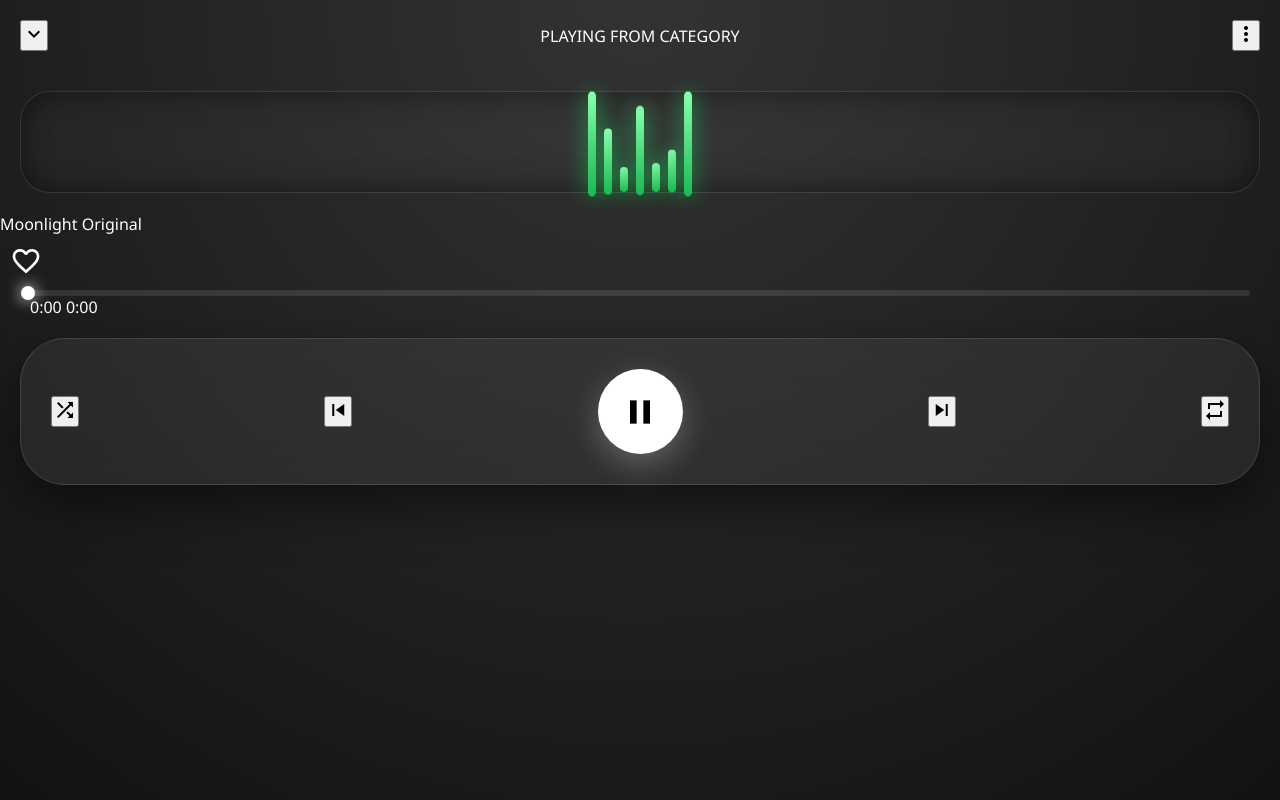
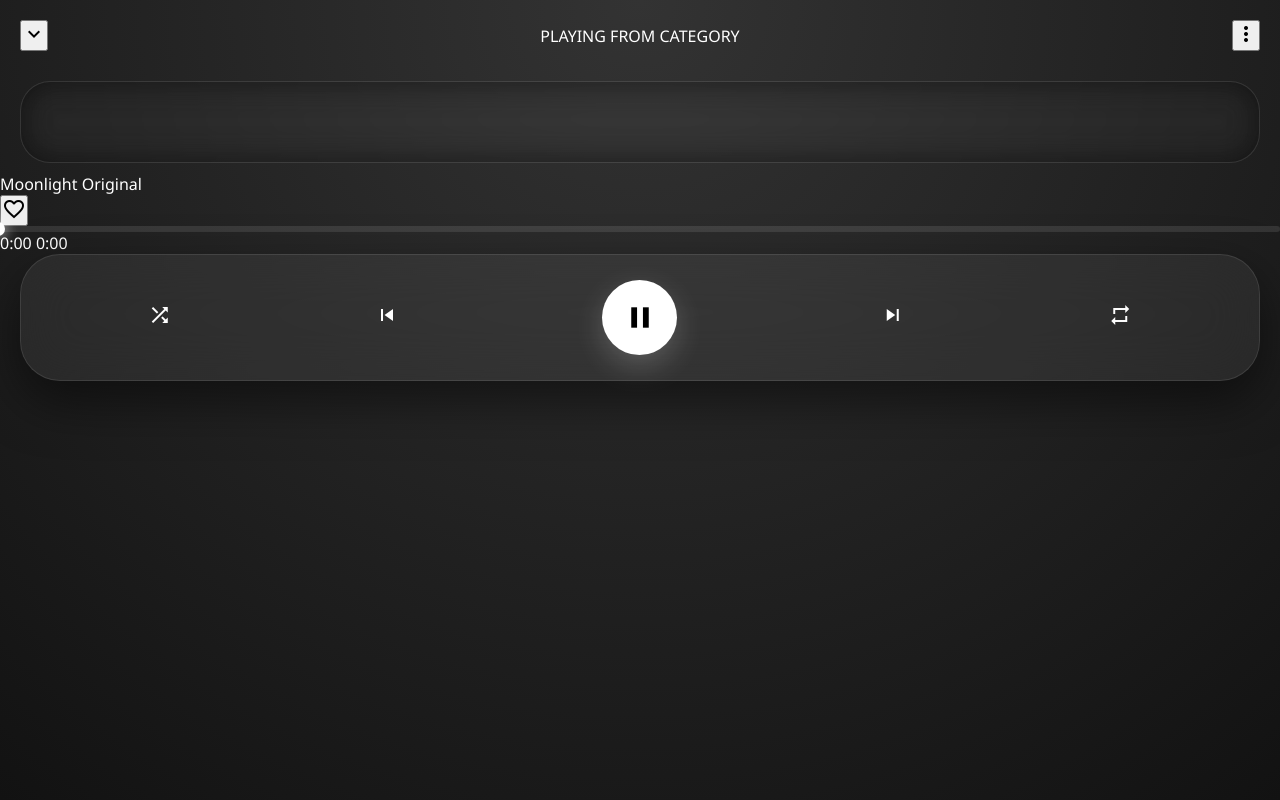
Before and after one commit to crazyinsan03-web/moonlight-studio, a Flask app: template templates/player.html in a window 1280 px wide. Run offline with Flask 3, Linux system fonts and the light colour scheme; the template is opened without the code that fills it, so the values that code supplies are empty; some libraries are stand-ins or nearby versions.

Commit message:
Update style.css

```diff
--- a/static/style.css
+++ b/static/style.css
@@ -1,13 +1,15 @@
+/* --- PART 1: LINE 1 TO 350 (UPDATED & FIXED) --- */
+
 :root {
     --sp-green: #1DB954;
     --sp-black: #121212;
     --sp-light-grey: #282828;
     --sp-text-grey: #b3b3b3;
     --sp-card-bg: #181818;
-    --neon-glow: 0 0 25px rgba(29, 185, 84, 0.6);
+    --neon-glow: 0 0 20px rgba(29, 185, 84, 0.5);
 }
 
-/* --- 1. RESET & ANIMATIONS --- */
+/* Base Reset */
 * {
     margin: 0;
     padding: 0;
@@ -133,24 +165,38 @@
     overflow: hidden;
     display: flex;
     flex-direction: column;
+    padding: 0; /* Mobile padding fixed */
 }
 
-.player-header { display: flex; justify-content: space-between; align-items: center; padding: 20px; }
+.player-header {
+    display: flex;
+    justify-content: space-between;
+    align-items: center;
+    padding: 20px;
+    z-index: 10;
+}
 
+/* Visualizer Container - Iska height fix kiya taaki overlap na ho */
 .visualizer-container {
     flex-grow: 1;
     display: flex;
     align-items: center;
     justify-content: center;
     background: rgba(255, 255, 255, 0.03);
-    margin: 20px;
+    margin: 10px 20px;
     border-radius: 30px;
     backdrop-filter: blur(15px);
     border: 1px solid rgba(255, 255, 255, 0.08);
     box-shadow: inset 0 0 30px rgba(0,0,0,0.5);
+    max-height: 40vh; /* Mobile screen ke hisab se height limit */
 }
 
-.playing-waves { display: flex; align-items: flex-end; gap: 8px; height: 100px; }
+.playing-waves {
+    display: flex;
+    align-items: flex-end;
+    gap: 8px;
+    height: 80px; /* Waves size optimized */
+}
 
 .playing-waves span {
     width: 8px;
@@ -160,60 +206,104 @@
     box-shadow: 0 0 20px var(--sp-green);
 }
 
-/* Waves animation delays */
-.playing-waves span:nth-child(1) { animation-delay: 0.1s; }
-.playing-waves span:nth-child(2) { animation-delay: 0.3s; }
-.playing-waves span:nth-child(3) { animation-delay: 0.6s; }
-.playing-waves span:nth-child(4) { animation-delay: 0.2s; }
-.playing-waves span:nth-child(5) { animation-delay: 0.5s; }
-.playing-waves span:nth-child(6) { animation-delay: 0.4s; }
-.playing-waves span:nth-child(7) { animation-delay: 0.1s; }
+/* Song Info Styling */
+.song-info-area {
+    padding: 0 25px;
+    margin-bottom: 20px;
+}
 
-.paused-waves span { animation-play-state: paused; opacity: 0.5; }
+.player-title {
+    font-size: 24px;
+    font-weight: 800;
+    margin-bottom: 5px;
+    letter-spacing: -0.5px;
+}
 
-/* --- 6. PLAYER CONTROLS --- */
+.player-artist {
+    color: var(--sp-text-grey);
+    font-size: 16px;
+}
+
+/* Progress Bar & Timing */
+.progress-box {
+    padding: 0 25px;
+    margin-bottom: 25px;
+}
+
+.time-bar {
+    width: 100%;
+    height: 6px;
+    background: rgba(255,255,255,0.1);
+    border-radius: 10px;
+    position: relative;
+    cursor: pointer;
+}
+
+.progress-fill {
+    height: 100%;
+    background: linear-gradient(90deg, var(--sp-green), #8affae);
+    width: 0%;
+    border-radius: 10px;
+    position: relative;
+    box-shadow: 0 0 15px var(--sp-green);
+}
+
+.progress-fill::after {
+    content: '';
+    position: absolute;
+    right: -5px;
+    top: 50%;
+    transform: translateY(-50%);
+    width: 14px;
+    height: 14px;
+    background: white;
+    border-radius: 50%;
+    box-shadow: 0 0 15px #fff;
+}
+
+/* Main Controls Box - Glassmorphism fixed */
 .main-controls {
     background: rgba(255, 255, 255, 0.06);
     margin: 0 20px 40px;
-    padding: 30px;
-    border-radius: 45px;
-    backdrop-filter: blur(20px);
+    padding: 25px;
+    border-radius: 40px;
+    backdrop-filter: blur(25px);
     display: flex;
-    justify-content: space-between;
+    justify-content: space-around; /* Buttons evenly spaced */
     align-items: center;
-    border: 1px solid rgba(255, 255, 255, 0.12);
+    border: 1px solid rgba(255, 255, 255, 0.1);
     box-shadow: 0 20px 50px rgba(0,0,0,0.5);
 }
 
 .play-pause-circle {
-    width: 85px; height: 85px; background: white; border-radius: 50%;
-    display: flex; align-items: center; justify-content: center; border: none;
-    box-shadow: 0 10px 30px rgba(255,255,255,0.25);
-}
-.play-pause-circle i { color: black; font-size: 40px; }
-
-/* --- 7. PROGRESS BAR & NEON --- */
-.progress-container { padding: 0 30px; margin-bottom: 20px; }
-.time-bar { width: 100%; height: 6px; background: rgba(255,255,255,0.1); border-radius: 10px; position: relative; cursor: pointer; }
-.progress-fill {
-    height: 100%; background: linear-gradient(90deg, var(--sp-green), #8affae);
-    width: 0%; border-radius: 10px; position: relative; box-shadow: 0 0 15px var(--sp-green);
-}
-.progress-fill::after {
-    content: ''; position: absolute; right: -5px; top: 50%; transform: translateY(-50%);
-    width: 14px; height: 14px; background: white; border-radius: 50%; box-shadow: 0 0 15px #fff;
+    width: 75px;
+    height: 75px;
+    background: white;
+    border-radius: 50%;
+    display: flex;
+    align-items: center;
+    justify-content: center;
+    border: none;
+    box-shadow: 0 10px 30px rgba(255,255,255,0.2);
 }
 
-/* --- 8. HEART BUTTON (LIKE MAGIC) --- */
-.heart-btn { background: none; border: none; color: white; cursor: pointer; padding: 10px; transition: 0.3s; }
+.play-pause-circle i {
+    color: black;
+    font-size: 35px;
+}
+
+.ctrl-btn {
+    background: none;
+    border: none;
+    color: white;
+    font-size: 24px;
+    transition: 0.2s;
+}
+
 .heart-btn.active i {
-    color: var(--sp-green); text-shadow: 0 0 20px var(--sp-green);
+    color: var(--sp-green);
+    text-shadow: 0 0 20px var(--sp-green);
     animation: heartBeat 0.6s cubic-bezier(0.175, 0.885, 0.32, 1.275);
 }
-.heart-btn i { font-size: 32px; transition: transform 0.3s; }
-.heart-btn:hover i { transform: scale(1.2); }
 
-/* Category Chips */
-.filter-chips { display: flex; gap: 8px; overflow-x: auto; scrollbar-width: none; }
-.chip { background: #282828; padding: 7px 18px; border-radius: 20px; font-size: 13px; font-weight: 700; white-space: nowrap; transition: 0.2s; }
-.chip.active { background: var(--sp-green) !important; color: black; }
+/* --- END OF UPDATED SECTION --- */
```
Also changed, not shown: other parts of static/style.css (+84 -54 lines).
